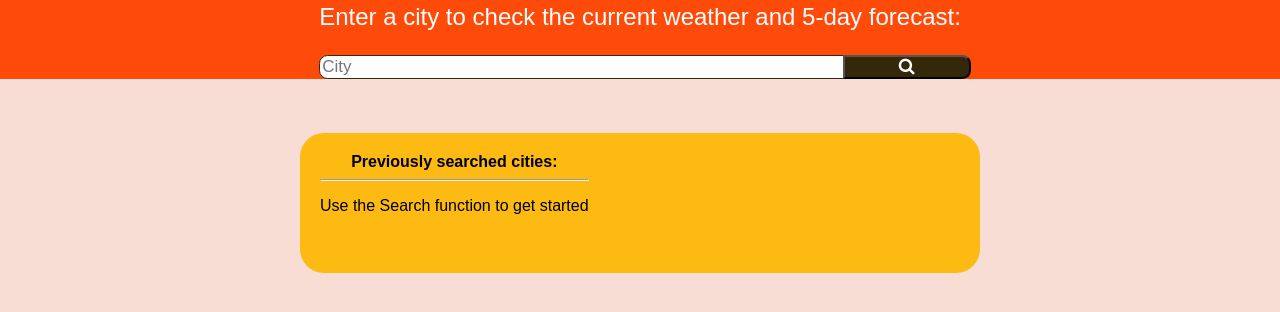
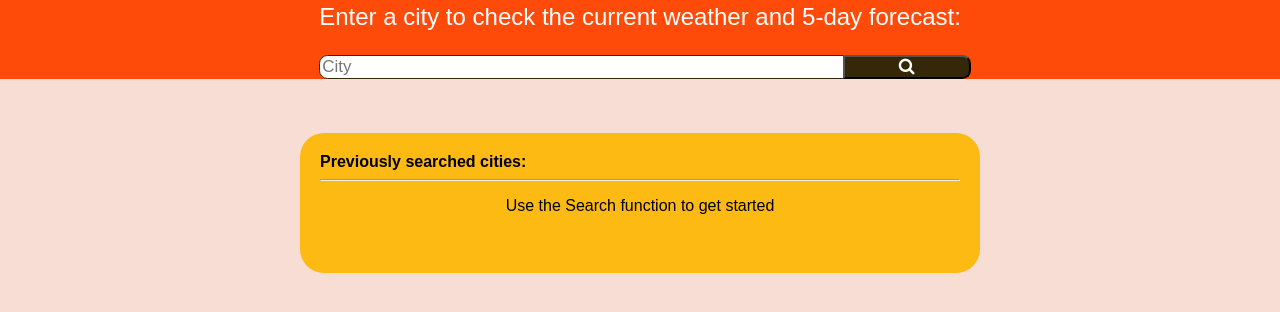
Before and after one commit to Jmnblnk54/WeatherApp, a plain HTML site: page index.html in a window 1280 px wide. Shown: the part 76-388 px from the top of the page. Drawn offline with nearby package versions, Linux system fonts and the light colour scheme.

Commit message:
center previous searches, begin modal for multiple cities

```diff
--- a/index.html
+++ b/index.html
@@ -24,12 +24,12 @@
     <br><br><br>
 
     <div class="history">
-      <div id="pastSearches"><strong>Previously searched cities:</strong>
+      <div id="pastSearches"><strong>Previously searched cities:</strong></div>
           <hr>
             <ul id="pastCityList"></ul>
       </div>
     </div>
-    </div>
+
     <!--JQuery Script-->
     <script src="https://cdnjs.cloudflare.com/ajax/libs/jquery/3.2.1/jquery.min.js"></script>
     <!--JS Script-->
--- a/style.css
+++ b/style.css
@@ -82,7 +82,7 @@ body{
 
 #pastCityList{
     padding-inline-start: 0;
-    display: flex;
+    /* display: flex; */
     align-items: center;
     justify-content: center;
 }
```
Also changed, not shown: script.js (+27 -1 lines).
